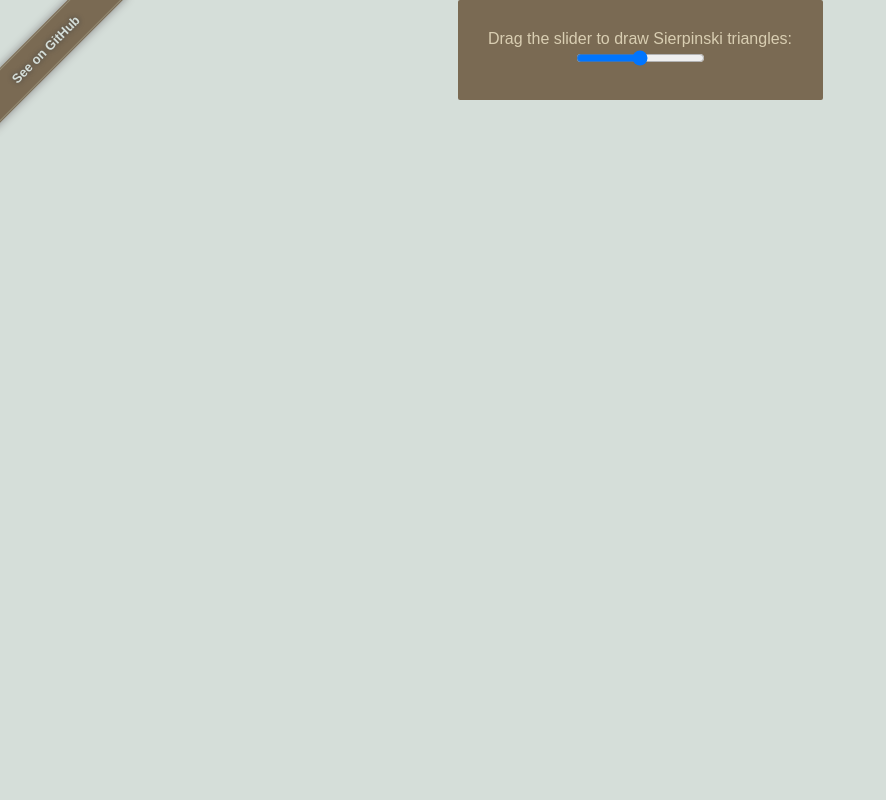
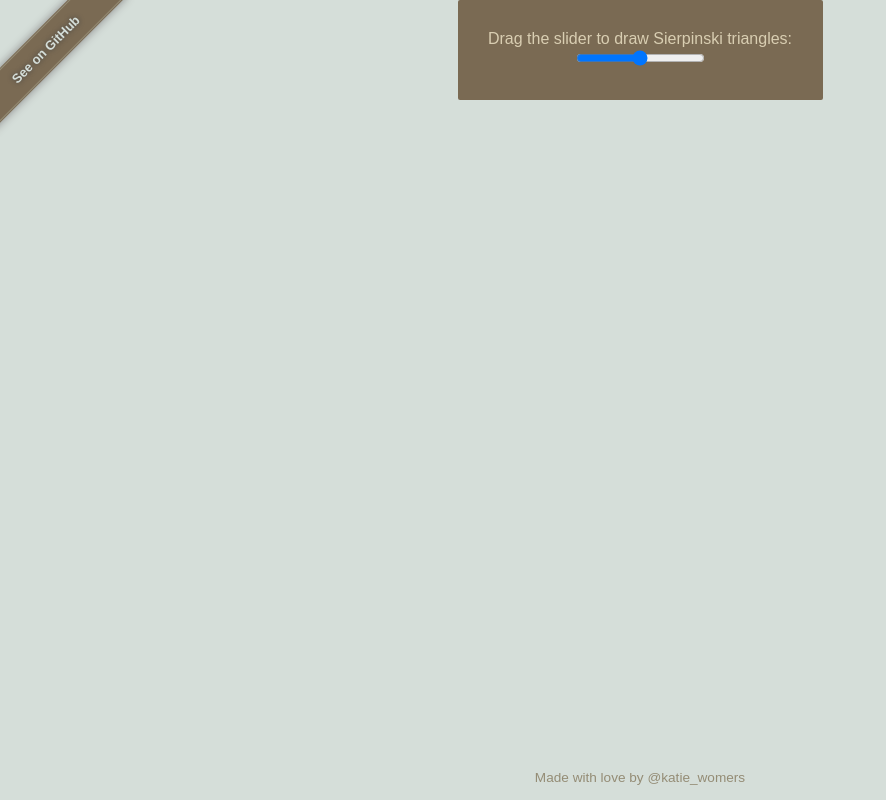
Before and after one commit to KatieLo/sierpinski-triangles, a plain HTML site: page index.html in a window 1280 px wide. Shown: the whole page, without its empty margins (0-886 px from the left). Drawn offline with nearby package versions, Linux system fonts and the light colour scheme.

Commit message:
add footer, links

```diff
--- a/index.html
+++ b/index.html
@@ -24,7 +24,7 @@
 
 <body>
   <div class="ribbon">
-  <a href="#">See on GitHub</a>
+  <a href="http://www.github.com/KatieLo/Sierpinski" target="blank">See on GitHub</a>
 </div>
   <div id="control">
     <form>
@@ -33,6 +33,8 @@
     </form>
   </div>
   <canvas>
-
   </canvas>
+  <footer>
+    Made with love by <a href="http://www.twitter.com/katie_womers" target="blank">@katie_womers</a>
+  </footer>
 </body>
--- a/script.js
+++ b/script.js
@@ -5,7 +5,7 @@ $( document ).ready(function() {
 
 function initTriangle(){
 	var $canvas = $("canvas");
-	var height = $(window).height() - $("#control").outerHeight(); // to allow for the control div
+	var height = $(window).height() - $("#control").outerHeight() - $("footer").outerHeight(); // to allow for the control div and footer
 	var width = $(window).width();
 	$canvas.attr("height",height);
 	$canvas.attr("width",width);
--- a/styles.css
+++ b/styles.css
@@ -7,7 +7,7 @@ html, body {
 }
 
 /*
-* Thanks to Daniel Perez Alvarez for this GitHu-style ribbon
+* Thanks to Daniel Perez Alvarez for this GitHub-style ribbon
 * Tutorial at http://unindented.org/articles/github-ribbon-using-css-transforms/
 */
 .ribbon {
@@ -57,6 +57,27 @@ canvas {
 	display: block;
 }
 
+footer {
+	padding: 0;
+	text-align: center;
+	color: #948C75;
+	font-family: sans-serif;
+	font-size: 0.85em;
+	width:100%;
+	height:30px;
+	position:absolute;
+	bottom:0;
+	left:0;
+}
+footer > a {
+		color: #948C75;
+		text-decoration: none;
+}
+
+footer > a:hover, footer > a:focus {
+	text-decoration: underline;
+}
+
 @media screen and (max-width: 300px) {
     #control {
     	width: 100%;
```
